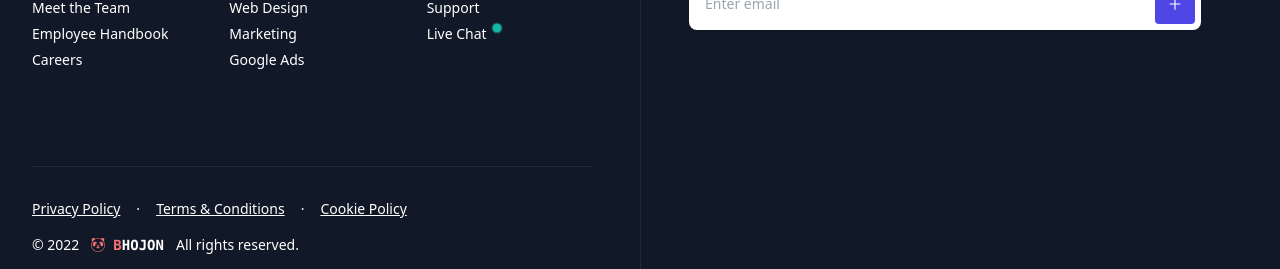
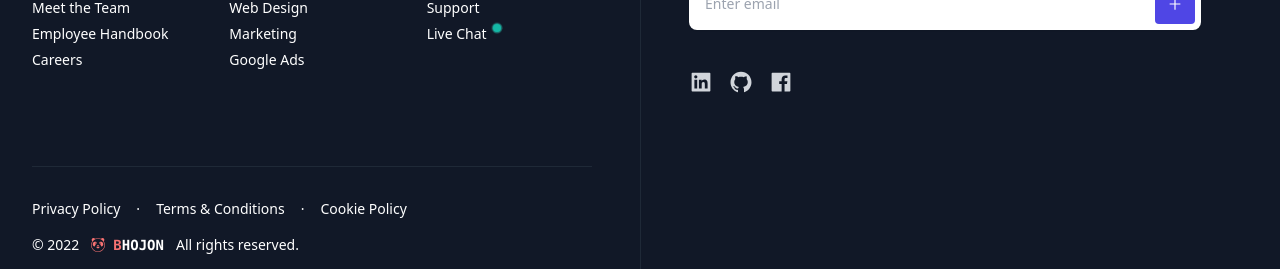
Before and after one commit to nDevers/Bhojon, a React (Create React App) app: page / in a window 1280 px wide. Shown: the part 2926-3195 px from the top of the page. Built offline with nearby package versions, Linux system fonts and the light colour scheme; no server answers.

Commit message:
social media link added in footer
Co-Authored-By: AႦιԃ Hαʂαɳ <60427103+AbidHasanPiash@users.noreply.github.com>

```diff
--- a/src/components/Footer.js
+++ b/src/components/Footer.js
@@ -1,7 +1,7 @@
 import React from "react";
 import { useForm } from "react-hook-form";
 import Swal from "sweetalert2";
-import { AiOutlinePlus } from "react-icons/ai";
+import { AiFillFacebook, AiFillGithub, AiFillLinkedin, AiOutlinePlus } from "react-icons/ai";
 import { Link } from "react-router-dom";
 import Logo from "./Logo";
 
@@ -58,7 +58,28 @@ const Footer = () => {
         }
       })
     }
-  }
+  };
+
+  const socialMediaLinks = [
+    {
+      "id": 1,
+      "name": "LinkedIn",
+      "link": "https://www.linkedin.com/in/montasim",
+      "icon": <AiFillLinkedin />
+    },
+    {
+      "id": 2,
+      "name": "GitHub",
+      "link": "https://github.com/montasim",
+      "icon": <AiFillGithub />
+    },
+    {
+      "id": 3,
+      "name": "Facebook",
+      "link": "https://www.facebook.com/montasimmamun/",
+      "icon": <AiFillFacebook />
+    }
+  ];
 
   return (
     <footer aria-label="Site Footer" className="bg-gray-900">
@@ -128,6 +149,20 @@ const Footer = () => {
                 </p>
               </form>
             </div>
+
+            {/* social media links */}
+            <div className="flex items-center justify-center md:justify-start lg:justify-start col-span-2 space-x-4 text-gray-300 lg:col-span-5 mt-10">
+              {
+                socialMediaLinks.map(socialMediaLink =>
+                  <a key={socialMediaLink.id} className="hover:text-error" href={socialMediaLink.link} target="_blank" rel="noreferrer">
+                    <span className="sr-only"> {socialMediaLink.name} </span>
+
+                    <span className='text-2xl'>
+                      {socialMediaLink.icon}
+                    </span>
+                  </a>)
+              }
+            </div>
           </div>
 
           <div className="pt-16 pb-8 lg:pt-24 lg:pr-12">
@@ -135,7 +170,7 @@ const Footer = () => {
               <Logo />
             </Link>
 
-            <div className="grid grid-cols-2 gap-8 sm:grid-cols-3 lg:mt-12">
+            <div className="grid grid-cols-2 md:grid-cols-3 lg:grid-cols-3 gap-8 lg:mt-12">
               <div className="text-center lg:text-left">
                 <p className="text-lg font-medium text-white">About Us</p>
 
@@ -272,7 +307,7 @@ const Footer = () => {
             <div className="mt-16 border-t border-gray-800 pt-8 text-sm text-white lg:mt-24">
               <p className="flex gap-x-4 items-center justify-center md:justify-start lg:justify-start md:text-center lg:text-left">
                 <Link
-                  className="inline-block text-white underline transition hover:text-error"
+                  className="inline-block text-white hover:underline transition hover:text-error"
                   to="/privacy-policy"
                 >
                   Privacy Policy
@@ -281,7 +316,7 @@ const Footer = () => {
                 <span>&middot;</span>
 
                 <Link
-                  className="inline-block text-white underline transition hover:text-error"
+                  className="inline-block text-white hover:underline transition hover:text-error"
                   to="/terms-and-conditions"
                 >
                   Terms & Conditions
@@ -290,7 +325,7 @@ const Footer = () => {
                 <span>&middot;</span>
 
                 <Link
-                  className="inline-block text-white underline transition hover:text-error"
+                  className="inline-block text-white hover:underline transition hover:text-error"
                   to="/cookie-policy"
                 >
                   Cookie Policy
```
